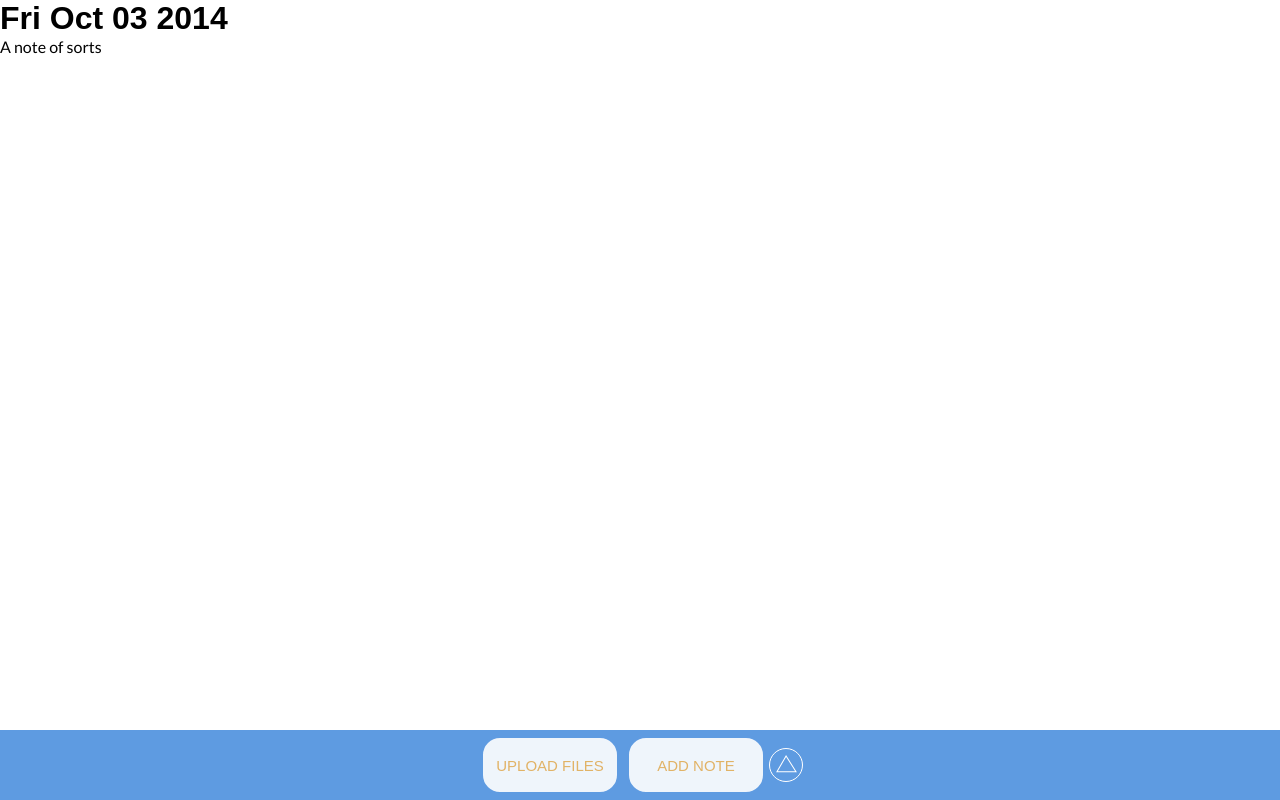
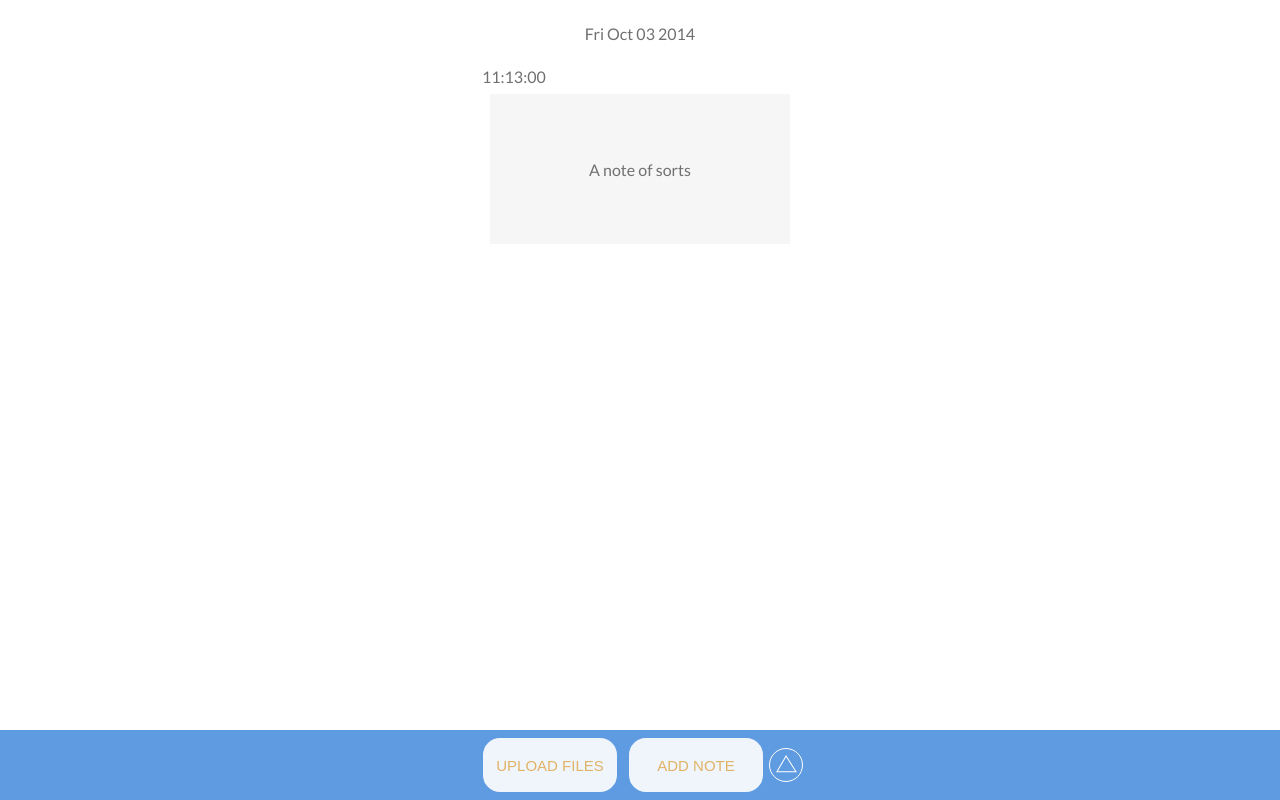
Before and after one commit to chingu-voyages/v18-geckos-team-02, a React (Create React App) app: page / in a window 1280 px wide. Built offline with nearby package versions, Linux system fonts and the light colour scheme; a web font is replaced by a local one.

Commit message:
Make Node handle different file types - Update styling on Main and Timeline for Nodes

```diff
--- a/src/components/Main.js
+++ b/src/components/Main.js
@@ -1,15 +1,38 @@
 import React from 'react';
 import Node from './Node';
 import { getFiles } from '../services/dataController';
+import styled from 'styled-components';
+
+const Wrapper = styled.main`
+  display: grid;
+  place-items: center center;
+  margin: 2vw;
+  margin-top: 0;
+  & section>div {
+    margin: 8px;
+    min-height: 150px;
+  }
+  & section>.note {
+    min-width: 300px;
+  }
+  color: ${props => props.theme.darkGrey}
+`;
+const Header = styled.header`
+  width: 100%;
+  text-align: center;
+  margin: 24px;
+`;
 
 function Main({activeNode}) {
   const files = getFiles(activeNode, activeNode.substr(0,8)+'2359');
   const nodeDate = new Date(`${activeNode.substr(0,4)}-${activeNode.substr(4,2)}-${activeNode.substr(6,2)}`).toDateString();
   return (
-    <>
-      <h1>{nodeDate}</h1>
-      <Node files={files} />
-    </>
+    <Wrapper>
+      <Header>
+        <time dateTime={nodeDate}>{nodeDate}</time>
+      </Header>
+      <Node files={files} timeWanted />
+    </Wrapper>
   );
 }
 
--- a/src/components/Node.js
+++ b/src/components/Node.js
@@ -2,11 +2,31 @@ import React from 'react';
 import styled from 'styled-components';
 
 const Wrapper = styled.section`
-        width: 100%;
-        display: flex;
-        flex-direction: column;
-        align-self: center;
-    `;
+    max-width: 100%;
+    display: flex;
+    flex-direction: column;
+    align-self: center;
+    justify-content: center;
+`;
+const File = styled.div`
+    max-width: 100%;
+    display: grid;
+    place-items: center center;
+`;
+const Img = styled.img`
+    max-width: 100%;
+`;
+const Note = styled(File)`
+    background: ${props => props.theme.offWhite};
+    min-height: 100%;
+    padding: 10%;
+`;
+const FileIcon = styled(File)`
+    background: ${props => props.background};
+    color: ${props => props.color};
+    width: 300px;
+    height: 150px;
+`;
 
 export default function Node({ files, timeWanted = false }) {
     let lastTime = '';
@@ -17,10 +37,14 @@ export default function Node({ files, timeWanted = false }) {
             lastTime = time;
         }
         return (
-            <div>
-                {timeWanted && showTime && <h1>{time}</h1>}
-                {fileObj.file}
-            </div>
+            <>
+                {timeWanted && showTime && <time datetime={time}>{time}</time>}
+                {fileObj.fileType.includes('image') ?
+                    <Img src={fileObj.file} alt="" /> :
+                    fileObj.fileType === 'Note' ? <Note className="note">{fileObj.file}</Note> :
+                    <FileIcon {...charsToColour(fileObj.fileType)}>{fileObj.fileType}</FileIcon>
+                }
+            </>
         )
     }
     return (
@@ -29,3 +53,16 @@ export default function Node({ files, timeWanted = false }) {
         </Wrapper>
     )
 }
+
+function charsToColour(str, opacity = 0.8) {
+    let nineDigitStr = '';
+    let i = 0;
+    while(nineDigitStr.length < 9) {
+        nineDigitStr += str.charCodeAt(i%str.length);
+        i++;
+    }
+    let [r,g,b] = nineDigitStr.match(/.{3}/g);
+    const max255 = numStr => parseInt(numStr, 10)%255;
+    const invertN = numStr => 255 - max255(numStr);
+    return {background: `rgba(${max255(r)},${max255(g)},${max255(b)},${opacity})`, color: `rgb(${invertN(r)},${invertN(g)},${invertN(b)})`}
+}
--- a/src/components/Timeline.js
+++ b/src/components/Timeline.js
@@ -101,9 +101,11 @@ width: 10vw;
   word-break: break-all;
   display: inline-block;
   max-height: 100%;
+  width: 100%;
   overflow-y: auto;
   background: ${props => props.theme.blue};
   border-radius: 8px;
+  padding: 0.2vw;
   &::-webkit-scrollbar {
   width: 4px;
   }
@@ -121,7 +123,10 @@ width: 10vw;
     font-size: 0.8vw;
     height: 5vw;
     overflow: hidden;
-    padding: 8px;
+    padding: 0.2vw;
+    &>div {
+      max-height: 100%;
+    }
   }
 }
 &.active section {
```
